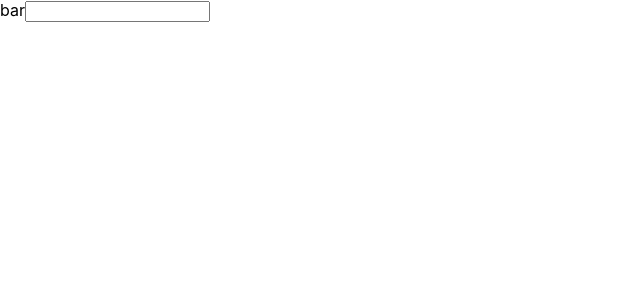
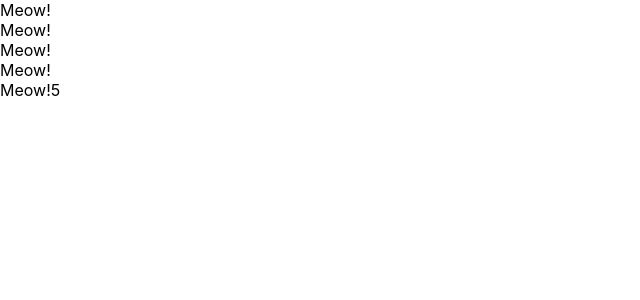
Before and after one commit to takeshimouri/udemy-react-redux-crud-application, a React (Create React App) app: page / in a window 1280 px wide. Shown: the top 300 px of the page, without its empty margins (0-640 px from the left). Built offline with nearby package versions, Linux system fonts and the light colour scheme.

Commit message:
create components for the first time

```diff
--- a/src/App.js
+++ b/src/App.js
@@ -1,14 +1,30 @@
-import React, { Component } from 'react';
+// import React, { Component } from 'react';
+import React from 'react';
 
-class App extends Component {
-  render() {
-    return(
-    <React.Fragment>
-    <label htmlFor="bar">bar</label>
-    <input type="text" onChange={() => {console.log("I am changed!")}} />
-    </React.Fragment>
-    )
-  }
+// class App extends Component {
+//  render() {
+//    return(
+//    <React.Fragment>
+//    <label htmlFor="bar">bar</label>
+//    <input type="text" onChange={() => {console.log("I am changed!")}} />
+//    </React.Fragment>
+//    )
+//  }
+//}
+
+const App = () => {
+ return (
+ <div>
+  <Cat />
+  <Cat />
+  <Cat />
+  <Cat />
+ Meow!5
+ </div>
+ )
+}
+const Cat = () => {
+ return <div>Meow!</div>
 }
 
 export default App;
```
Also changed, not shown: 1 other file (tests, documents, lock files or other folders).
